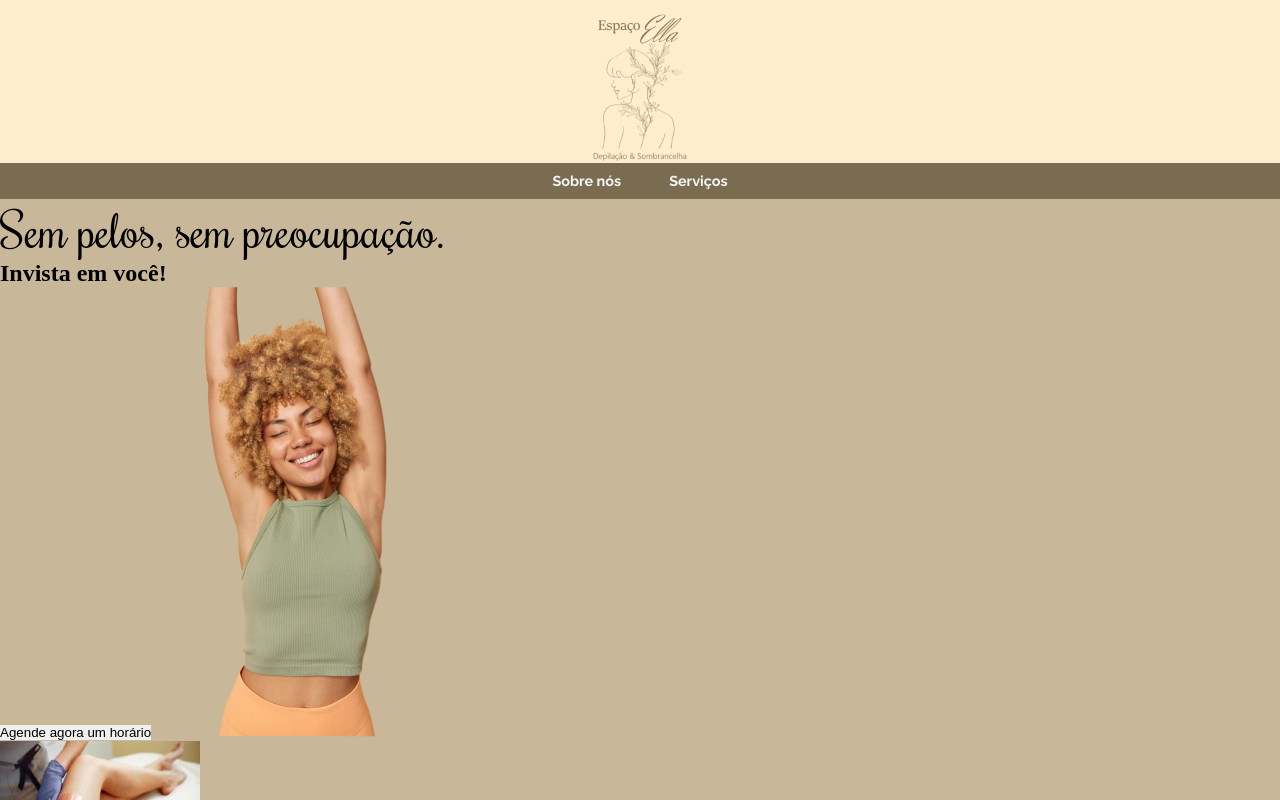
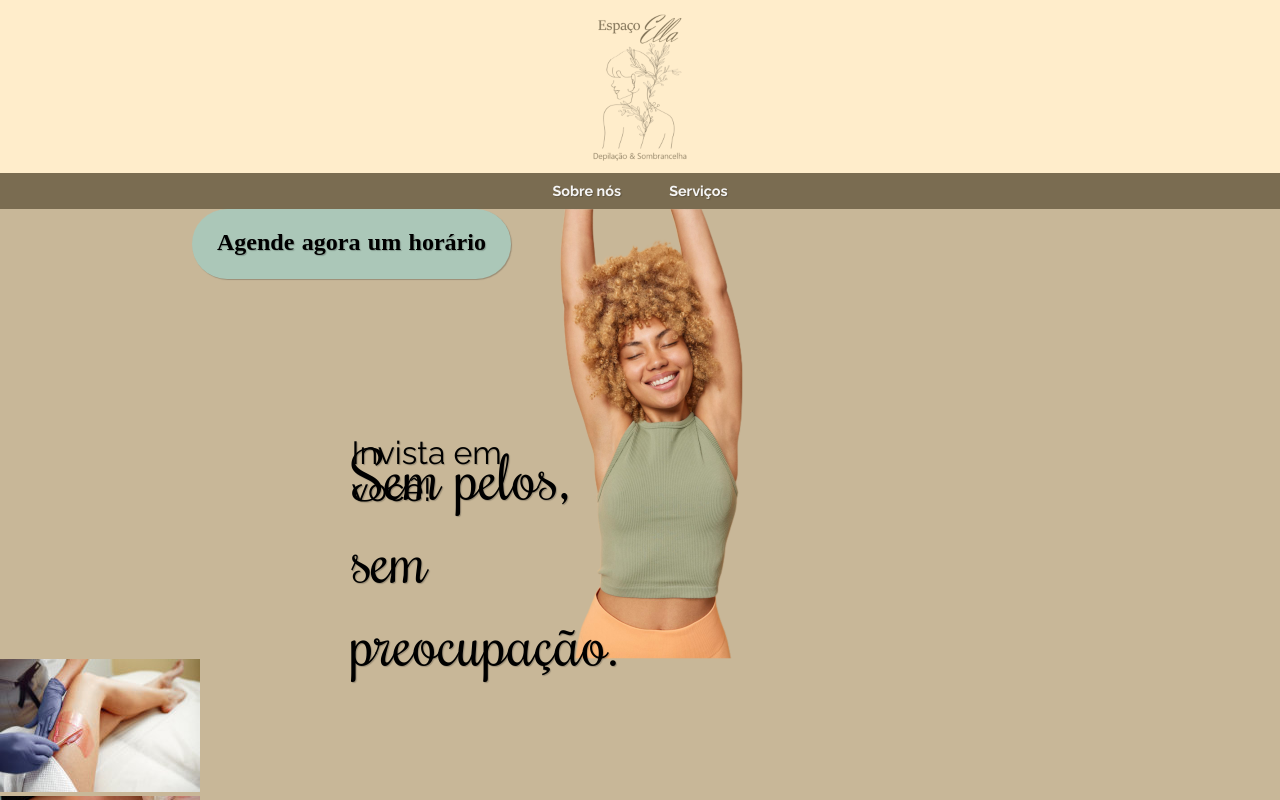
Before and after one commit to willianhts/Portifolio, a plain HTML site: page Espaço Ela/landing.html in a window 1280 px wide. Shown: the top 800 px of the page. Drawn offline with Linux system fonts and the light colour scheme.

Commit message:
editing contain

```diff
--- a/Espaço Ela/landing.html
+++ b/Espaço Ela/landing.html
@@ -22,43 +22,37 @@
     </header>
 
     <section>
-        <p>
-            <h1 class="text">Sem pelos, sem preocupação.</h1>
-            <h2 class="text">Invista em você!</h2>
-        </p>
-        <a href="#"><button>Agende agora um horário</button></a>
-        <picture>
-            <img src="images/foto_2_450_sfundo.png" alt="Foto 1 - Mulher com axilas depiladas">
-            <figcaption>
+        <div class="esquerda">
+            <p>
+                <h1 class="text">Sem pelos, sem preocupação.</h1>
+                <h2 class="text">Invista em você!</h2>
+            </p>
+            <a href="#"><button class="botao">Agende agora um horário</button></a>
+        </div>
+        <aside class="direita">
+            <picture>
+                <img class="imagem-g" src="images/foto_2_450_sfundo.png" alt="Foto 1 - Mulher com axilas depiladas">
+            </picture>
+        </aside>
+    </section>
 
-            </figcaption>
-        </picture>
-    </section>
+
 
     <aside>
         <picture>
             <img src="images/foto_3.jpg" alt="Foto 2 - depilação com cera">
-            <figcaption>
-
-            </figcaption>
             <p>
 
             </p>
         </picture>
         <picture>
             <img src="images/foto_4.jpg" alt="Foto 3 - design sombrancelha">
-            <figcaption>
-
-            </figcaption>
             <p>
 
             </p>
         </picture>
         <picture>
             <img src="images/foto_5.jpg" alt="Foto 4 - cuidados com a pele">
-            <figcaption>
-
-            </figcaption>
             <p>
 
             </p>
--- a/Espaço Ela/style.css
+++ b/Espaço Ela/style.css
@@ -14,6 +14,7 @@
     margin: 0px;
     padding: 0px;
     border: none;
+    text-shadow: 1px 1px 1px rgba(0, 0, 0, 0.226);
 }
 
 body {
@@ -39,6 +40,7 @@ header {
 .menu {
     text-align: center;
     background-color: var(--cor1);
+    margin-top: 10px;
 }
 
 /*Formatação botões do menu*/
@@ -65,6 +67,43 @@ header {
     color: var(--cor2);
 }
 
+/*Formatação textos e botaõ*/
 h1.text {
-    font: normal normal 3em 'Rochester', cursive;
+    font: normal normal 4em 'Rochester', cursive;
 }
+
+h2.text {
+    font: normal normal 2em 'Raleway', sans-serif;
+}
+
+.botao {
+    background-color: var(--cor2);
+    padding: 20px 25px;
+    font: normal bold 1.5em 'Noto Serif Malayalam', serif;
+    box-shadow: 1px 1px 1px rgba(0, 0, 0, 0.226);
+    border-radius: 40px;
+}
+
+/*Formatação texto e imagem em section*/
+section {
+    max-width: 70%;
+    height: 450px;
+    margin: auto;
+}
+
+.esquerda {
+    float: left;
+    height: 100%;
+    position: relative;
+}
+
+.text {
+    position: absolute;
+    top: 50%;
+    left: 50%;
+}
+
+.direita {
+    overflow: hidden;
+    height: 100%;
+}
```
